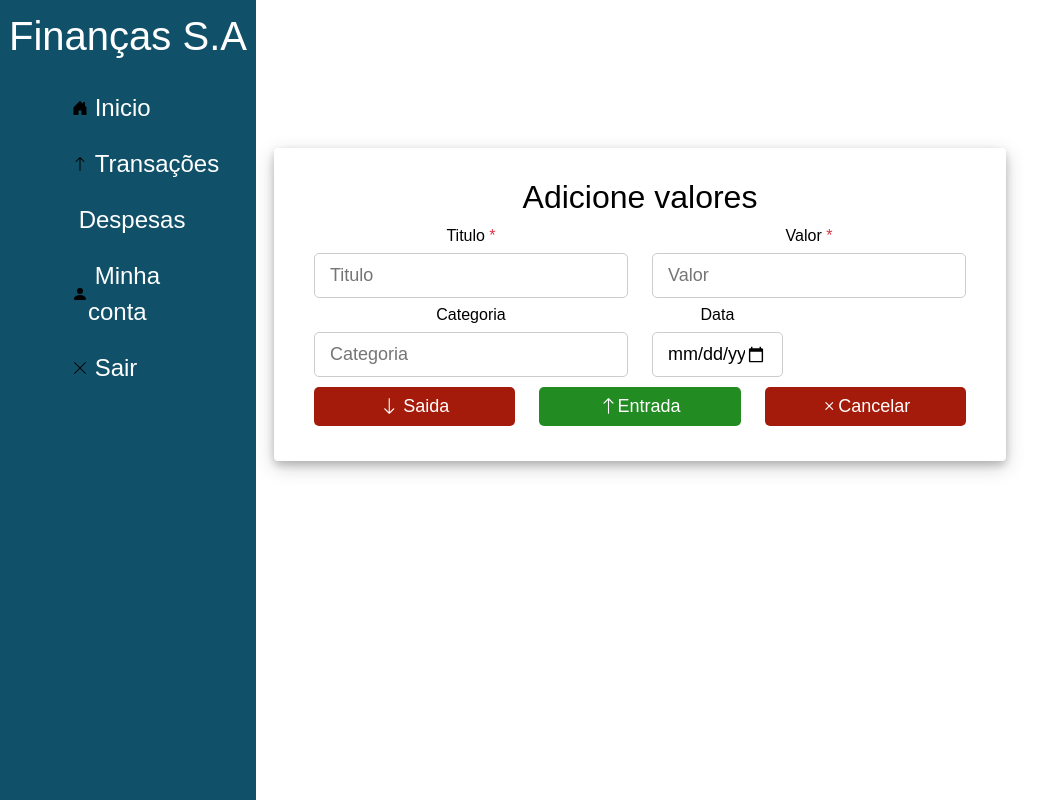
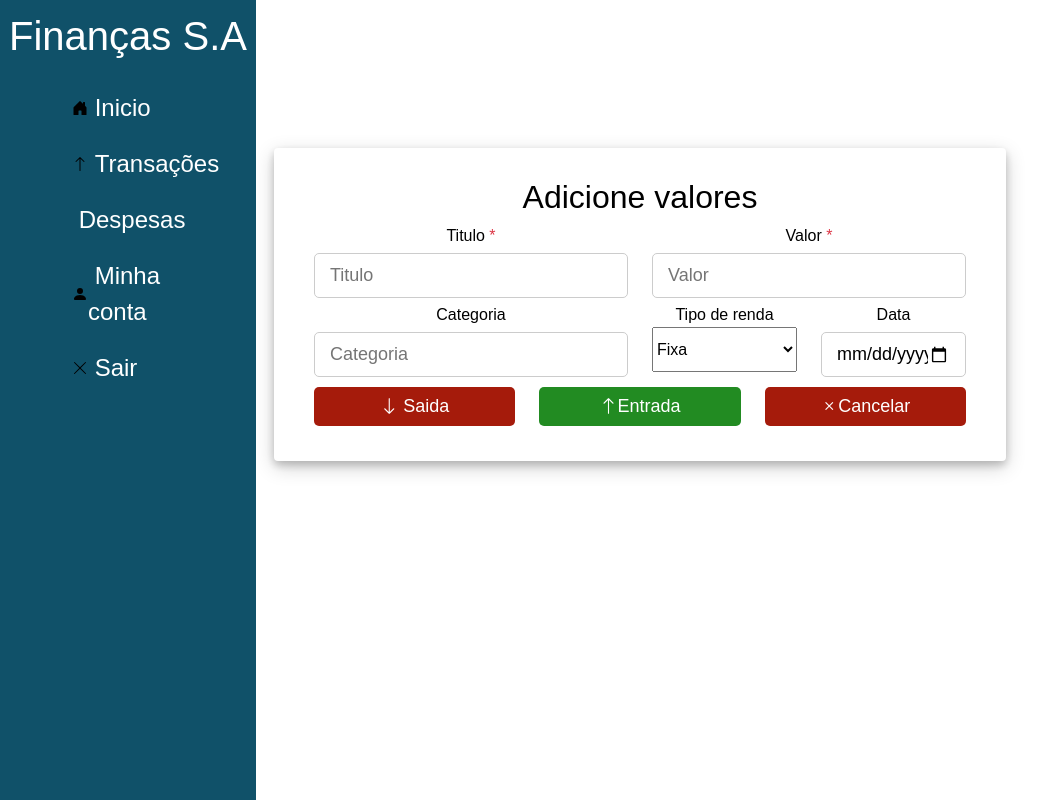
Before and after one commit to andreflabr/EngenhariaComputacaoII, a Flask app: page /transacoes in a window 1280 px wide. Shown: the whole page, without its empty margins (0-1064 px from the left). Run offline with Flask 2, Linux system fonts and the light colour scheme; the visitor is signed in with stand-in values (Sample User, id 1); parts of the project's set-up code (start-up, migrations or seed data) failed here and were passed over; some libraries are stand-ins or nearby versions.

Commit message:
modificação no template de transações

```diff
--- a/templates/transacoes.html
+++ b/templates/transacoes.html
@@ -91,11 +91,17 @@
                                     <option>Lazer</option>
                                     <option>Estudo</option>
                                     </datalist>
-                                    <div class="form-group col-sm-6 flex-column d-flex">
-                                      <div class="form-group col-sm-5 flex-column d-flex">
+                                    <div class="form-group col-sm-3 flex-column d-flex">
+                                      <label class="form-control-label px-3">Tipo de renda</label>
+                                      <select  id="tipo" name="tipo" style="height: 45px">
+                                        <option value="1">Fixa</option>
+                                        <option value="2">Extra</option>
+                                      </select>
+                                  </div>
+
+                                    <div class="form-group col-sm-3 flex-column d-flex">
                                         <label class="form-control-label px-3">Data</label>
-                                        <input type="date" id="data-transacao" name="data-transacao" placeholder="data de hoje"> </div>
-
+                                        <input type="date" id="data-transacao" name="data-transacao" placeholder="data de hoje">
                                     </div>
 
                         </div>
```
